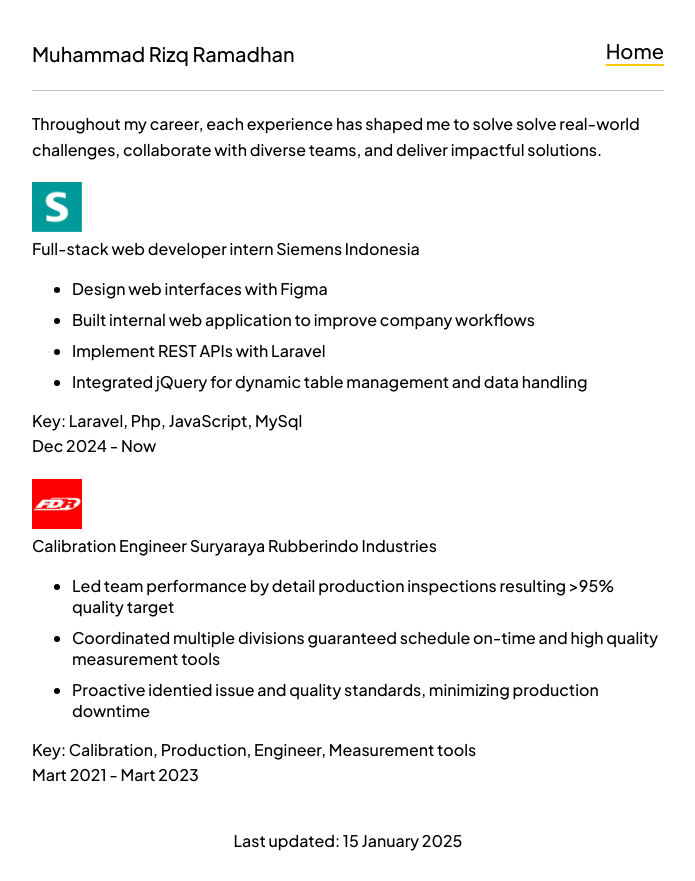
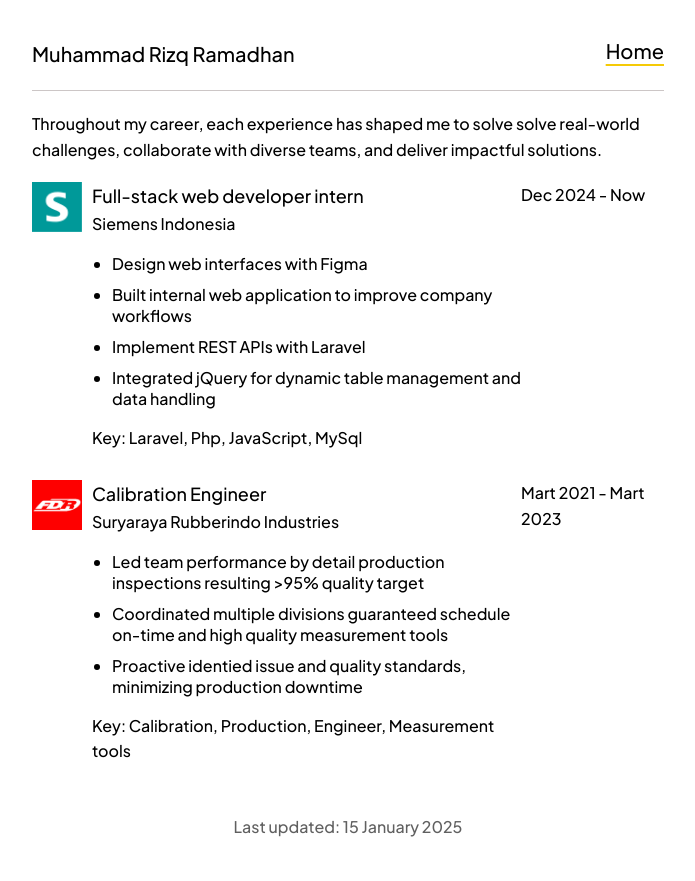
Before and after one commit to egrizq/web-v8, a plain HTML site: page pages/work.html in a window 1280 px wide. Shown: the whole page, without its empty margins (292-987 px from the left). Drawn offline with Linux system fonts and the light colour scheme.

Commit message:
feat: add work styling

```diff
--- a/css/style.css
+++ b/css/style.css
@@ -74,12 +74,43 @@ footer {
   justify-content: center;
   padding-top: 20px;
   padding-bottom: 20px;
+  color: #606060;
 }
 
 ul {
   display: flex;
   flex-direction: column;
   gap: 10px;
+}
+
+.work-container {
+  display: flex;
+  gap: 10px;
+  padding-bottom: 10px;
+}
+
+.work-name {
+  display: flex;
+  justify-content: space-between;
+  width: 100%;
+}
+
+.work-detail {
+  display: flex;
+  flex-direction: column;
+  width: 75%;
+}
+
+.work-time {
+  width: 25%;
+}
+
+.work-title {
+  font-size: 18px;
+}
+
+.work-point {
+  padding-left: 20px;
 }
 
 .project {
```
